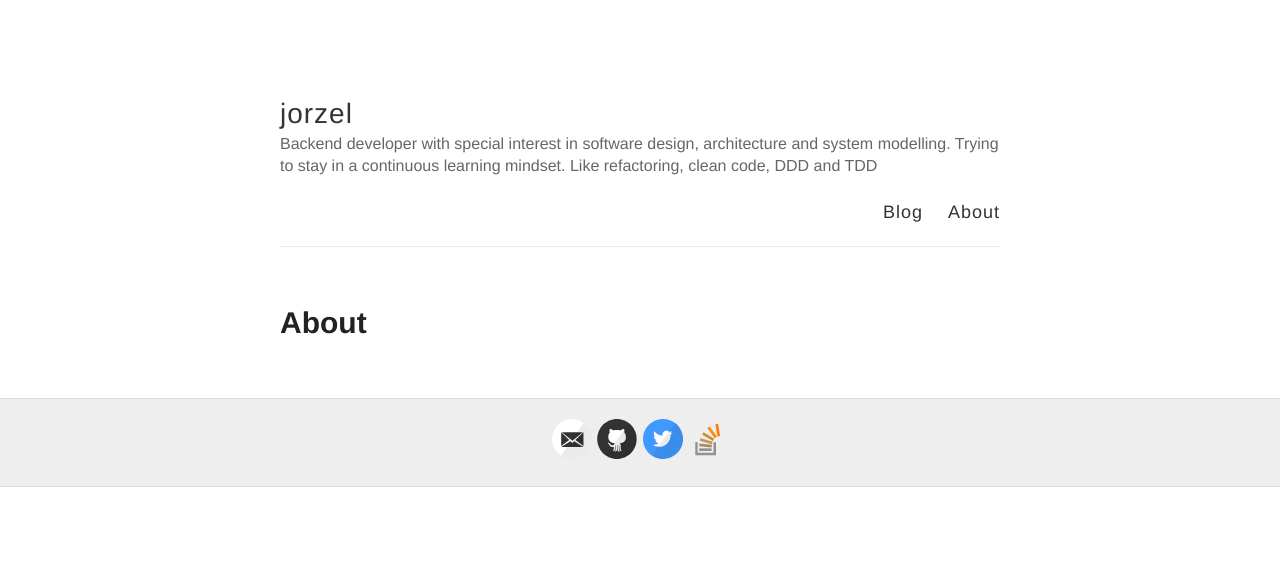
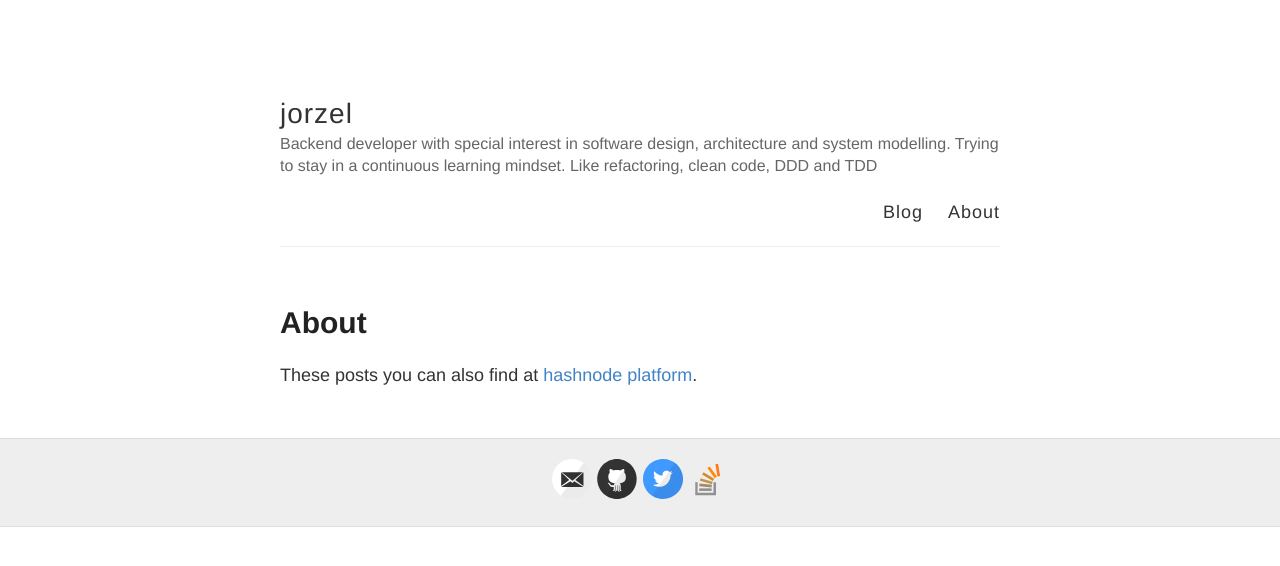
Before and after one commit to jorzel/jorzel.github.io, a Jekyll site: the page built from about.md, in a window 1280 px wide. Shown: the top 566 px of the page. Built offline with Jekyll 4.4.1, drawn with Linux system fonts in a browser that asks for light colours.

Commit message:
hashnode link in about page

```diff
--- a/about.md
+++ b/about.md
@@ -3,3 +3,5 @@ layout: page
 title: About
 permalink: /about/
 ---
+
+These posts you can also find at [hashnode platform](https://jorzel.hashnode.dev/).
```
